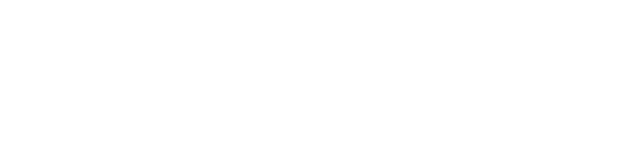
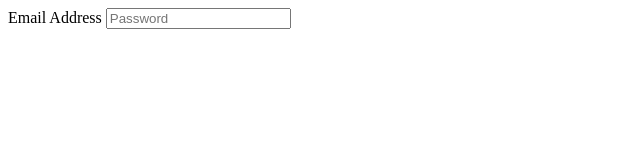
Before and after one commit to cheenuraoji/learngit, a plain HTML site: page index.html in a window 1280 px wide. Shown: the whole page, without its empty margins (0-640 px from the left). Drawn offline with Linux system fonts and the light colour scheme.

Commit message:
added a form

```diff
--- a/index.html
+++ b/index.html
@@ -7,6 +7,7 @@
     <title>Document</title>
 </head>
 <body>
-
+    <label for="inputEmail" class="sr-only">Email Address</label>
+	<input type="email" class="form-control" id="inputEmail" placeholder="Password">
 </body>
 </html>
```
